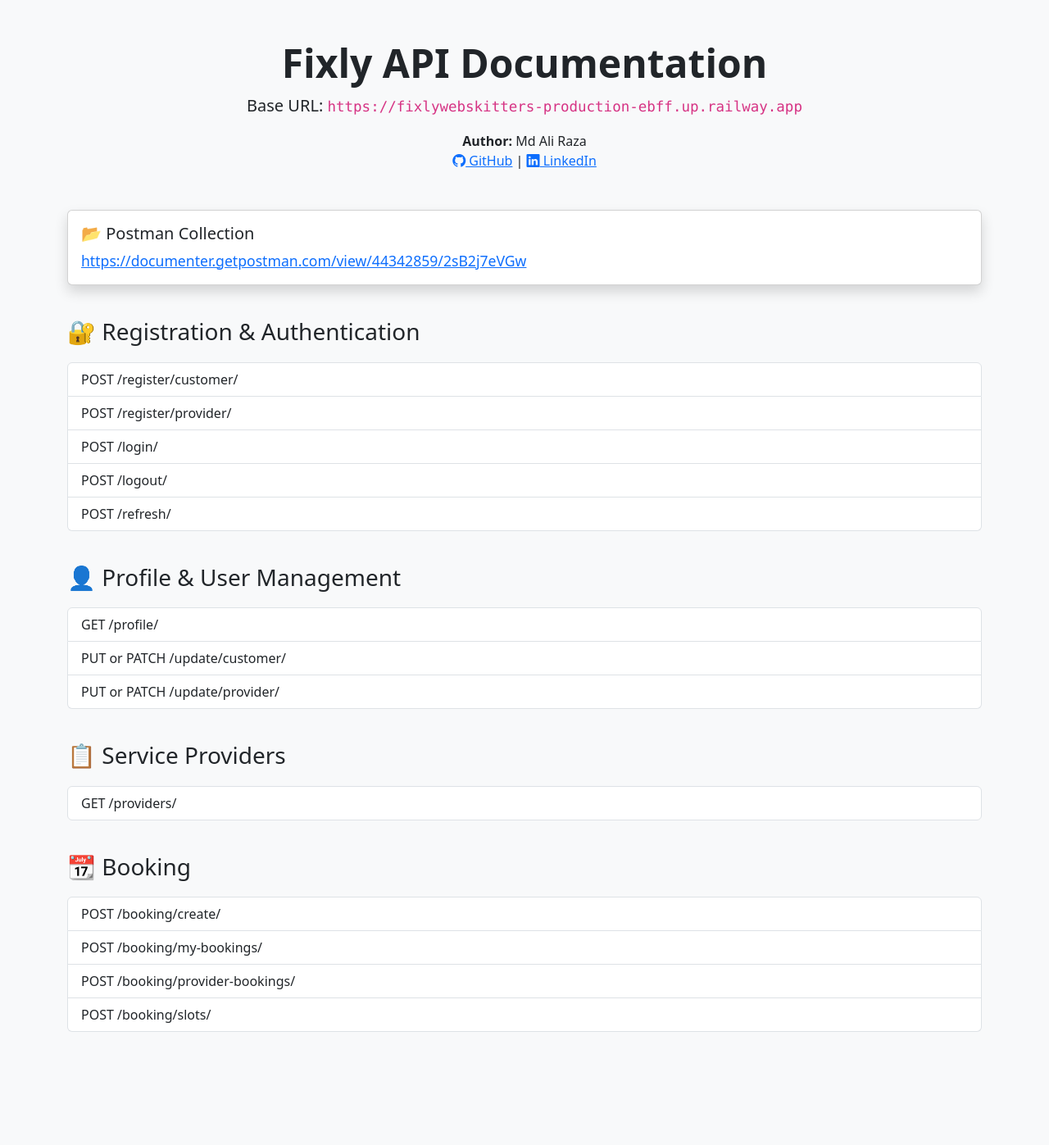
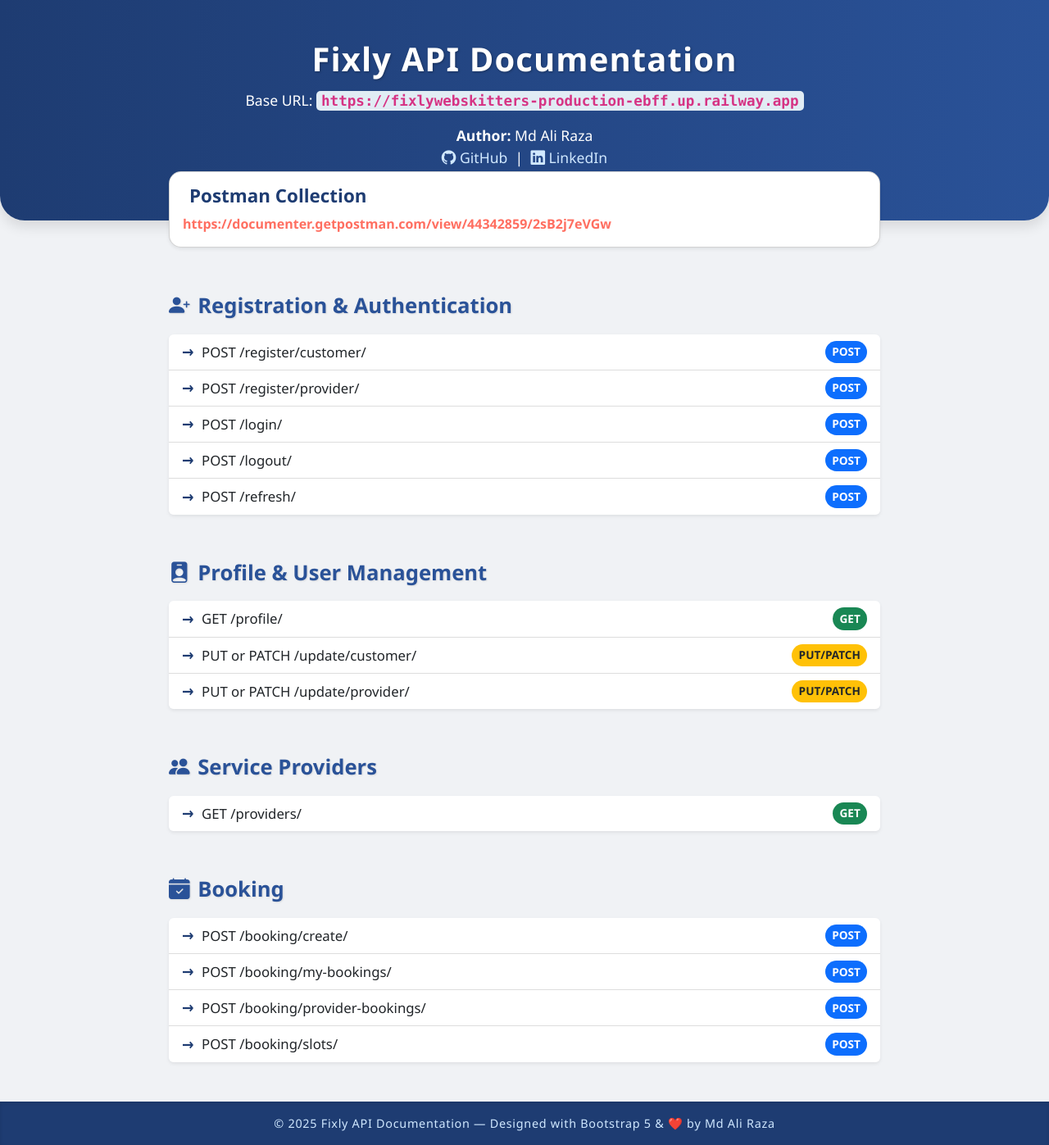
Before and after one commit to Mdaliraza1/fixly_webskitters, a Python web app: template template/index.html in a window 1280 px wide. Shown: the whole page at 82% size. Before the commit the page ends 1259 px from the top, so only its background shows below. Run offline with Jinja, Linux system fonts and the light colour scheme; the template is opened without the code that fills it, so the values that code supplies are empty.

Commit message:
latest update

```diff
--- a/registration/serializers.py
+++ b/registration/serializers.py
@@ -182,7 +182,7 @@
 
     class Meta:
         model = User
-        fields = ['first_name', 'last_name', 'contact', 'gender','email']  # 'location' removed
+        fields = ['first_name', 'last_name', 'contact', 'gender','email']
 
     def validate(self, data):
         user = self.instance
@@ -198,7 +198,6 @@
 
 
 # Service Provider Update Serializer
-
 class ServiceProviderUpdateSerializer(serializers.ModelSerializer):
     contact = serializers.CharField(validators=[contact_validator])
 
--- a/template/index.html
+++ b/template/index.html
@@ -1,80 +1,284 @@
 <!DOCTYPE html>
 <html lang="en">
 <head>
-  <meta charset="UTF-8">
-  <meta name="viewport" content="width=device-width, initial-scale=1">
+  <meta charset="UTF-8" />
+  <meta name="viewport" content="width=device-width, initial-scale=1" />
   <title>Fixly API Documentation</title>
-  <link href="https://cdn.jsdelivr.net/npm/bootstrap@5.3.0/dist/css/bootstrap.min.css" rel="stylesheet">
-  <link href="https://cdn.jsdelivr.net/npm/bootstrap-icons/font/bootstrap-icons.css" rel="stylesheet">
+  <link
+    href="https://cdn.jsdelivr.net/npm/bootstrap@5.3.0/dist/css/bootstrap.min.css"
+    rel="stylesheet"
+  />
+  <link
+    href="https://cdn.jsdelivr.net/npm/bootstrap-icons/font/bootstrap-icons.css"
+    rel="stylesheet"
+  />
   <style>
     body {
-      background-color: #f8f9fa;
+      background: #f0f2f5;
+      font-family: "Segoe UI", Tahoma, Geneva, Verdana, sans-serif;
+      min-height: 100vh;
+      display: flex;
+      flex-direction: column;
+    }
+    .header-section {
+      background: linear-gradient(90deg, #1e3c72, #2a5298);
+      color: #fff;
+      padding: 3rem 1rem;
+      border-radius: 0 0 30px 30px;
+      box-shadow: 0 8px 15px rgb(0 0 0 / 0.1);
+    }
+    .header-section h1 {
+      font-weight: 700;
+      letter-spacing: 1.1px;
+      text-shadow: 1px 1px 3px rgba(0, 0, 0, 0.3);
+    }
+    .header-section p {
+      font-size: 1.1rem;
+      margin-top: 0.8rem;
+    }
+    .header-section a {
+      color: #d0e8ff;
+      text-decoration: none;
+      transition: color 0.3s ease;
+    }
+    .header-section a:hover {
+      color: #a9d1ff;
+    }
+    code {
+      background-color: #e1ecf4;
+      padding: 2px 6px;
+      border-radius: 5px;
+      font-weight: 600;
+      font-size: 1.1rem;
+    }
+    .container {
+      max-width: 900px;
+      margin-top: -60px;
+      margin-bottom: 3rem;
+      padding: 0 1rem;
+    }
+    .card {
+      border-radius: 15px;
+      box-shadow: 0 6px 12px rgb(0 0 0 / 0.1);
+      transition: transform 0.3s ease, box-shadow 0.3s ease;
+    }
+    .card:hover {
+      transform: translateY(-5px);
+      box-shadow: 0 12px 24px rgb(0 0 0 / 0.15);
+    }
+    .card-title {
+      font-weight: 700;
+      font-size: 1.4rem;
+      color: #1e3c72;
     }
     .section-title {
-      margin-top: 40px;
-      margin-bottom: 20px;
+      font-weight: 700;
+      font-size: 1.6rem;
+      margin-top: 3.5rem;
+      margin-bottom: 1.2rem;
+      color: #2a5298;
+      display: flex;
+      align-items: center;
+      gap: 0.6rem;
+      text-shadow: 1px 1px 2px rgba(0, 0, 0, 0.1);
     }
-    .card {
-      margin-bottom: 20px;
+    .list-group-item {
+      font-size: 1.05rem;
+      cursor: default;
+      display: flex;
+      align-items: center;
+      gap: 1rem;
+      padding-left: 2.5rem;
+      position: relative;
+      border: none;
+      border-bottom: 1px solid #ddd;
+      background-color: #fff;
+      transition: background-color 0.2s ease;
     }
-    .postman-link {
-      font-size: 1.1rem;
+    .list-group-item:last-child {
+      border-bottom: none;
+    }
+    .list-group-item:hover {
+      background-color: #f7faff;
+    }
+    .list-group-item::before {
+      content: "→";
+      position: absolute;
+      left: 1rem;
+      color: #1e3c72;
+      font-weight: 700;
+      font-size: 1.2rem;
+      transition: transform 0.3s ease;
+    }
+    .list-group-item:hover::before {
+      transform: translateX(4px);
+      color: #2a5298;
+    }
+    .postman-link a {
+      font-weight: 600;
+      color: #ff6f61;
+      text-decoration: none;
+      word-break: break-all;
+    }
+    .postman-link a:hover {
+      text-decoration: underline;
+    }
+    .badge-endpoint {
+      background-color: #2a5298;
+      font-weight: 600;
+      font-size: 0.85rem;
+      margin-left: auto;
+      padding: 0.25em 0.6em;
+      border-radius: 12px;
+      color: #fff;
+    }
+    footer {
+      margin-top: auto;
+      padding: 1rem 0;
+      background-color: #1e3c72;
+      color: #d0e8ff;
+      text-align: center;
+      font-size: 0.9rem;
+      letter-spacing: 0.05em;
+      box-shadow: inset 0 2px 5px rgb(0 0 0 / 0.1);
+    }
+
+    @media (max-width: 575px) {
+      .list-group-item {
+        font-size: 0.95rem;
+        padding-left: 2rem;
+      }
+      .section-title {
+        font-size: 1.3rem;
+      }
+      .header-section h1 {
+        font-size: 2.2rem;
+      }
     }
   </style>
 </head>
 <body>
+  <header class="header-section text-center">
+    <h1>Fixly API Documentation</h1>
+    <p>
+      Base URL: <code>https://fixlywebskitters-production-ebff.up.railway.app</code>
+    </p>
+    <p>
+      <strong>Author:</strong> Md Ali Raza <br />
+      <a href="https://github.com/Mdaliraza1" target="_blank"
+        ><i class="bi bi-github"></i> GitHub</a
+      >
+      &nbsp;|&nbsp;
+      <a href="https://www.linkedin.com/in/mdaliraza1/" target="_blank"
+        ><i class="bi bi-linkedin"></i> LinkedIn</a
+      >
+    </p>
+  </header>
 
-  <div class="container py-5">
-    <div class="text-center mb-5">
-      <h1 class="display-5 fw-bold">Fixly API Documentation</h1>
-      <p class="lead">Base URL: <code>https://fixlywebskitters-production-ebff.up.railway.app</code></p>
-      <p>
-        <strong>Author:</strong> Md Ali Raza <br>
-        <a href="https://github.com/Mdaliraza1" target="_blank"><i class="bi bi-github"></i> GitHub</a> |
-        <a href="https://www.linkedin.com/in/mdaliraza1/" target="_blank"><i class="bi bi-linkedin"></i> LinkedIn</a>
-      </p>
-    </div>
-
-    <div class="card shadow">
+  <main class="container">
+    <div class="card shadow-sm mb-4">
       <div class="card-body">
-        <h5 class="card-title">📂 Postman Collection</h5>
+        <h5 class="card-title">
+          <i class="bi bi-folder2-open-fill me-2" style="color:#ff6f61"></i>Postman Collection
+        </h5>
         <p class="card-text postman-link">
-          <a href="https://documenter.getpostman.com/view/44342859/2sB2j7eVGw" target="_blank">
-            https://documenter.getpostman.com/view/44342859/2sB2j7eVGw
-          </a>
+          <a
+            href="https://documenter.getpostman.com/view/44342859/2sB2j7eVGw"
+            target="_blank"
+            >https://documenter.getpostman.com/view/44342859/2sB2j7eVGw</a
+          >
         </p>
       </div>
     </div>
 
-    <h3 class="section-title">🔐 Registration & Authentication</h3>
-    <ul class="list-group">
-      <li class="list-group-item">POST /register/customer/</li>
-      <li class="list-group-item">POST /register/provider/</li>
-      <li class="list-group-item">POST /login/</li>
-      <li class="list-group-item">POST /logout/</li>
-      <li class="list-group-item">POST /refresh/</li>
-    </ul>
+    <section>
+      <h3 class="section-title">
+        <i class="bi bi-person-plus-fill" style="color:#2a5298"></i> Registration & Authentication
+      </h3>
+      <ul class="list-group shadow-sm rounded">
+        <li class="list-group-item">
+          <span>POST /register/customer/</span>
+          <span class="badge-endpoint bg-primary rounded-pill">POST</span>
+        </li>
+        <li class="list-group-item">
+          <span>POST /register/provider/</span>
+          <span class="badge-endpoint bg-primary rounded-pill">POST</span>
+        </li>
+        <li class="list-group-item">
+          <span>POST /login/</span>
+          <span class="badge-endpoint bg-primary rounded-pill">POST</span>
+        </li>
+        <li class="list-group-item">
+          <span>POST /logout/</span>
+          <span class="badge-endpoint bg-primary rounded-pill">POST</span>
+        </li>
+        <li class="list-group-item">
+          <span>POST /refresh/</span>
+          <span class="badge-endpoint bg-primary rounded-pill">POST</span>
+        </li>
+      </ul>
+    </section>
 
-    <h3 class="section-title">👤 Profile & User Management</h3>
-    <ul class="list-group">
-      <li class="list-group-item">GET /profile/</li>
-      <li class="list-group-item">PUT or PATCH /update/customer/</li>
-      <li class="list-group-item">PUT or PATCH /update/provider/</li>
-    </ul>
+    <section>
+      <h3 class="section-title">
+        <i class="bi bi-person-badge-fill" style="color:#2a5298"></i> Profile & User Management
+      </h3>
+      <ul class="list-group shadow-sm rounded">
+        <li class="list-group-item">
+          <span>GET /profile/</span>
+          <span class="badge-endpoint bg-success rounded-pill">GET</span>
+        </li>
+        <li class="list-group-item">
+          <span>PUT or PATCH /update/customer/</span>
+          <span class="badge-endpoint bg-warning rounded-pill text-dark">PUT/PATCH</span>
+        </li>
+        <li class="list-group-item">
+          <span>PUT or PATCH /update/provider/</span>
+          <span class="badge-endpoint bg-warning rounded-pill text-dark">PUT/PATCH</span>
+        </li>
+      </ul>
+    </section>
 
-    <h3 class="section-title">📋 Service Providers</h3>
-    <ul class="list-group">
-      <li class="list-group-item">GET /providers/</li>
-    </ul>
+    <section>
+      <h3 class="section-title">
+        <i class="bi bi-people-fill" style="color:#2a5298"></i> Service Providers
+      </h3>
+      <ul class="list-group shadow-sm rounded">
+        <li class="list-group-item">
+          <span>GET /providers/</span>
+          <span class="badge-endpoint bg-success rounded-pill">GET</span>
+        </li>
+      </ul>
+    </section>
 
-    <h3 class="section-title">📆 Booking</h3>
-    <ul class="list-group">
-      <li class="list-group-item">POST /booking/create/</li>
-      <li class="list-group-item">POST /booking/my-bookings/</li>
-      <li class="list-group-item">POST /booking/provider-bookings/</li>
-      <li class="list-group-item">POST /booking/slots/</li>
-    </ul>
-  </div>
+    <section>
+      <h3 class="section-title">
+        <i class="bi bi-calendar-check-fill" style="color:#2a5298"></i> Booking
+      </h3>
+      <ul class="list-group shadow-sm rounded">
+        <li class="list-group-item">
+          <span>POST /booking/create/</span>
+          <span class="badge-endpoint bg-primary rounded-pill">POST</span>
+        </li>
+        <li class="list-group-item">
+          <span>POST /booking/my-bookings/</span>
+          <span class="badge-endpoint bg-primary rounded-pill">POST</span>
+        </li>
+        <li class="list-group-item">
+          <span>POST /booking/provider-bookings/</span>
+          <span class="badge-endpoint bg-primary rounded-pill">POST</span>
+        </li>
+        <li class="list-group-item">
+          <span>POST /booking/slots/</span>
+          <span class="badge-endpoint bg-primary rounded-pill">POST</span>
+        </li>
+      </ul>
+    </section>
+  </main>
+
+  <footer>
+    &copy; 2025 Fixly API Documentation — Designed with Bootstrap 5 &amp; ❤️ by Md Ali Raza
+  </footer>
 
   <script src="https://cdn.jsdelivr.net/npm/bootstrap@5.3.0/dist/js/bootstrap.bundle.min.js"></script>
 </body>
```
